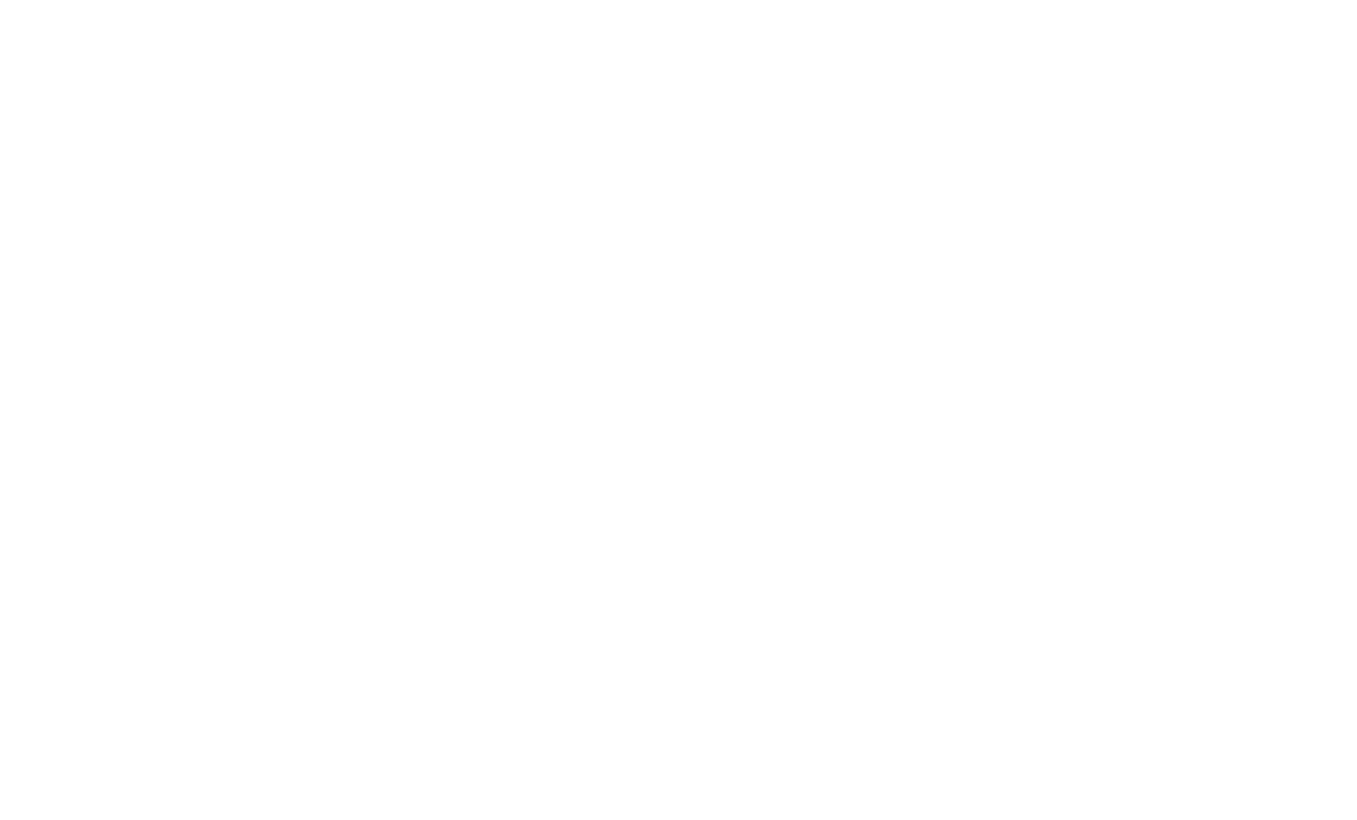
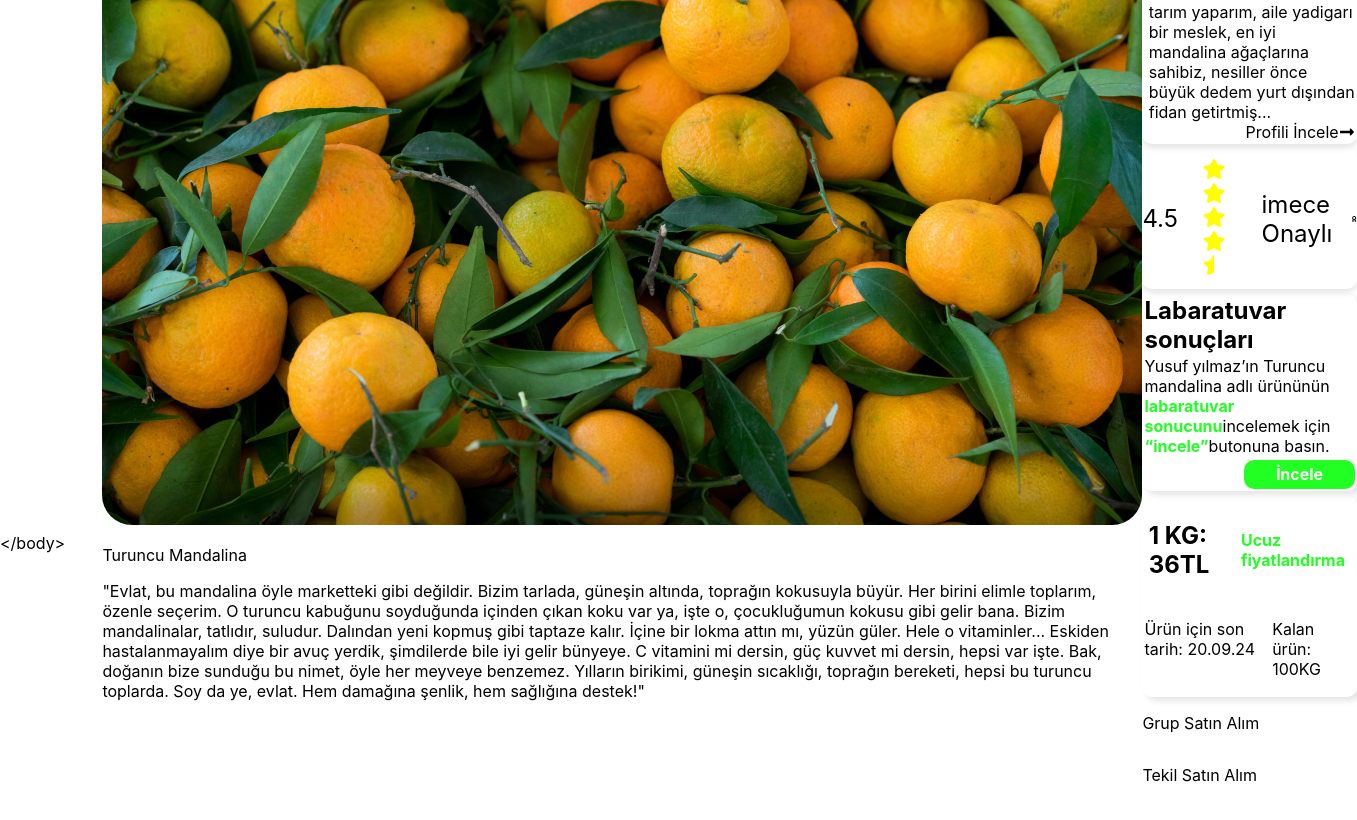
Before and after one commit to MuhammedIkbalAKGUNDOGDU/imece-test-website, a React (Vite) app in the folder imece/: page /order-page in a window 1280 px wide. Before the commit this address had no page. Shown: the part 240-1060 px from the top of the page, 1357 px wide, since content can reach past the window. Before the commit the page ends 800 px from the top, so only its background shows below. Built offline with nearby package versions, Linux system fonts and the light colour scheme.

Commit message:
products-page designed

```diff
--- a/imece/src/index.css
+++ b/imece/src/index.css
@@ -1,6 +1,6 @@
 :root {
   font-family: Inter, system-ui, Avenir, Helvetica, Arial, sans-serif;
-    font-weight: 400;
+  font-weight: 400;
 
   font-synthesis: none;
   text-rendering: optimizeLegibility;
@@ -10,12 +10,12 @@
   --primary-color: rgba(34, 255, 34, 1);
 }
 
-body{
+body {
   padding: 0%;
   margin: 0%;
 }
 
-.pointer:hover{
+.pointer:hover {
   cursor: pointer;
 }
 
@@ -26,3 +26,12 @@ body{
 .clickable:hover {
   transform: scale(1.1);
 }
+
+.green {
+  color: var(--primary-color);
+  font-weight: bold;
+}
+
+.underlined {
+  text-decoration: underline;
+}
--- a/imece/src/main.jsx
+++ b/imece/src/main.jsx
@@ -9,6 +9,7 @@ import RefreshPassowrd from "./pages/refreshPassword";
 import Products from "./pages/products";
 import Profile from "./pages/profile";
 import Basket from "./pages/basket";
+import OrderPage from "./pages/orderPage";
 
 ReactDOM.createRoot(document.getElementById("root")).render(
   <BrowserRouter>
@@ -20,6 +21,7 @@ ReactDOM.createRoot(document.getElementById("root")).render(
       <Route path="/basket" element={<Basket />}></Route>
       <Route path="/register" element={<Register />}></Route>
       <Route path="/new-password" element={<RefreshPassowrd />}></Route>
+      <Route path="/order-page" element={<OrderPage />}></Route>
     </Routes>
   </BrowserRouter>
 );
--- /dev/null
+++ b/imece/src/pages/orderPage.jsx
@@ -0,0 +1,112 @@
+import React from "react";
+import Header from "../components/GenerealUse/Header";
+import "../styles/orderPage.css";
+import { FaLongArrowAltRight } from "react-icons/fa";
+import { FaStar } from "react-icons/fa";
+import { FaStarHalf } from "react-icons/fa";
+import productsimg from "../assets/images/productPageImg.png";
+import { FaAward } from "react-icons/fa";
+
+const orderPage = () => {
+  return (
+    <div className="order-page-body">
+      <Header />
+      <div className="order-page-firstslide">
+        <div className="order-page-grid1">
+          <div className="order-page-photos">
+            <img src={productsimg} alt="" />
+          </div>
+          <div className="order-page-explanation">
+            <div className="order-page-explanation-title">
+              <p> Turuncu Mandalina</p>
+            </div>
+            <div className="order-page-expanation-text">
+              <p>
+                "Evlat, bu mandalina öyle marketteki gibi değildir. Bizim
+                tarlada, güneşin altında, toprağın kokusuyla büyür. Her birini
+                elimle toplarım, özenle seçerim. O turuncu kabuğunu soyduğunda
+                içinden çıkan koku var ya, işte o, çocukluğumun kokusu gibi
+                gelir bana. Bizim mandalinalar, tatlıdır, suludur. Dalından yeni
+                kopmuş gibi taptaze kalır. İçine bir lokma attın mı, yüzün
+                güler. Hele o vitaminler... Eskiden hastalanmayalım diye bir
+                avuç yerdik, şimdilerde bile iyi gelir bünyeye. C vitamini mi
+                dersin, güç kuvvet mi dersin, hepsi var işte. Bak, doğanın bize
+                sunduğu bu nimet, öyle her meyveye benzemez. Yılların birikimi,
+                güneşin sıcaklığı, toprağın bereketi, hepsi bu turuncu toplarda.
+                Soy da ye, evlat. Hem damağına şenlik, hem sağlığına destek!"
+              </p>
+            </div>
+          </div>
+        </div>
+        <div className="order-page-grid2">
+          <div className="order-page-seller">
+            <div className="order-page-seller-1">
+              <img src="" alt="profilPhoto" />
+              <p>Yusuf Yılmaz</p>
+            </div>
+            <div className="order-page-seller-2">
+              <p>
+                Merhabalar, ben Yusuf Yılmaz kendimi bildim bileli tarım
+                yaparım, aile yadigarı bir meslek, en iyi mandalina ağaçlarına
+                sahibiz, nesiller önce büyük dedem yurt dışından fidan
+                getirtmiş...
+              </p>
+            </div>
+            <div className="order-page-seller-absolute">
+              <p>Profili İncele</p>
+              <FaLongArrowAltRight />
+            </div>
+          </div>
+          <div className="order-page-rate">
+            <p>4.5</p>
+            <div>
+              {" "}
+              <FaStar color="yellow" style={{ width: "2em", height: "20px" }} />
+              <FaStar color="yellow" style={{ width: "2em", height: "20px" }} />
+              <FaStar color="yellow" style={{ width: "2em", height: "20px" }} />
+              <FaStar color="yellow" style={{ width: "2em", height: "20px" }} />
+              <FaStarHalf
+                color="yellow"
+                style={{ width: "2em", height: "20px" }}
+              />
+            </div>
+            <p>imece Onaylı</p>
+            <FaAward />
+          </div>
+          <div className="order-page-lab-results">
+            <div className="order-page-lab-title">Labaratuvar sonuçları</div>
+            <div className="order-page-lab-explanation">
+              Yusuf yılmaz’ın Turuncu mandalina adlı ürününün{" "}
+              <span className="green pointer">labaratuvar sonucunu</span>
+              incelemek için <span className="green pointer">“incele”</span>
+              butonuna basın.
+            </div>
+            <div className="order-page-lab-button-container">
+              <div className="order-page-lab-button clickable pointer">
+                İncele
+              </div>
+            </div>
+          </div>
+          <div className="order-page-price">
+            <div className="order-page-price-1">
+              <p className="order-page-bold">1 KG: 36TL</p>
+              <p className="green">Ucuz fiyatlandırma</p>
+            </div>
+            <div className="order-page-price-2">
+              <p>Ürün için son tarih: 20.09.24</p>
+              <p>Kalan ürün: 100KG</p>
+            </div>
+          </div>
+          <div className="order-page-group-buy">
+            <p>Grup Satın Alım</p>
+          </div>
+          <div className="order-page-personal-buy">
+            <p>Tekil Satın Alım</p>
+          </div>
+        </div>
+      </div>
+    </div>
+  );
+};
+
+export default orderPage;
--- a/imece/src/styles/landingPage_styles/banner.css
+++ b/imece/src/styles/landingPage_styles/banner.css
@@ -29,13 +29,7 @@
   align-items: center; /* İçeriklerin ortalanması için */
 }
 
-.green {
-  color: var(--primary-color);
-}
 
-.underlined {
-  text-decoration: underline;
-}
 
 .banner-header {
   font-size: 5rem;
--- /dev/null
+++ b/imece/src/styles/orderPage.css
@@ -0,0 +1,140 @@
+.order-page-body {
+  margin: 0% 8%;
+}
+
+.order-page-firstslide {
+  display: grid;
+  grid-template-columns: 2.5fr 1fr;
+  height: 80vh;
+  margin-top: 2%;
+}
+
+.order-page-grid1 {
+  display: grid;
+  grid-template-rows: 1.5fr 1fr;
+}
+
+.order-page-photos {
+  img {
+    border-radius: 30px;
+    overflow: hidden;
+  }
+}
+
+.order-page-grid2 {
+  display: flex;
+  flex-direction: column;
+}
+.order-page-seller {
+  position: relative;
+  margin-top: 2%;
+  border-radius: 10px;
+  box-shadow: 0px 4px 6px rgba(0, 0, 0, 0.1);
+  display: flex;
+  flex-direction: column;
+  padding: 1%;
+  p {
+    margin: 0%;
+  }
+}
+.order-page-seller-1 {
+  display: flex;
+  font-size: 1.5rem;
+  p {
+    font-weight: bold;
+    margin-left: 2%;
+  }
+}
+
+.order-page-seller-2 {
+  display: flex;
+  margin-left: 2%;
+  margin-top: 2%;
+}
+
+.order-page-seller-absolute {
+  display: flex;
+  justify-content: end;
+  align-items: center;
+  left: 70%;
+  bottom: 5%;
+}
+.order-page-rate {
+  margin-top: 2%;
+  border-radius: 10px;
+  display: flex;
+  padding-top: 5%;
+  padding-bottom: 5%;
+  flex-direction: row;
+  justify-content: center;
+  align-items: center;
+  gap: 20px;
+  box-shadow: 0px 4px 6px rgba(0, 0, 0, 0.1);
+
+  p {
+    margin: 0%;
+    font-size: 1.5rem;
+  }
+}
+
+.order-page-lab-results {
+  border-radius: 10px;
+  box-shadow: 4px 4px 6px rgba(0, 0, 0, 0.1);
+  margin-top: 2%;
+  padding: 1%;
+}
+
+.order-page-lab-title {
+  font-size: 1.5rem;
+  font-weight: bold;
+}
+
+.order-page-lab-explanation {
+  margin-top: 1%;
+}
+
+.order-page-price {
+  border-radius: 10px;
+  box-shadow: 4px 4px 6px rgba(0, 0, 0, 0.1);
+  margin-top: 2%;
+  padding: 1%;
+}
+
+.order-page-lab-button-container {
+  display: flex;
+  justify-content: end;
+  margin-top: 2%;
+}
+
+.order-page-lab-button {
+  background-color: var(--primary-color);
+  padding: 2%;
+  padding-left: 15%;
+  padding-right: 15%;
+  color: white;
+  font-weight: bold;
+  border-radius: 10px;
+}
+
+.order-page-price {
+  display: flex;
+  flex-direction: column;
+}
+
+.order-page-price-1 {
+  display: flex;
+  flex-direction: row;
+  align-items: center;
+  justify-content: space-between;
+  padding-right: 2%;
+  padding-left: 2%;
+}
+
+.order-page-bold {
+  font-size: 1.5rem;
+  font-weight: bold;
+}
+.order-page-price-2 {
+  display: flex;
+  flex-direction: row;
+}
```
Also changed, not shown: imece/src/assets/images/productPageImg.png (added).
